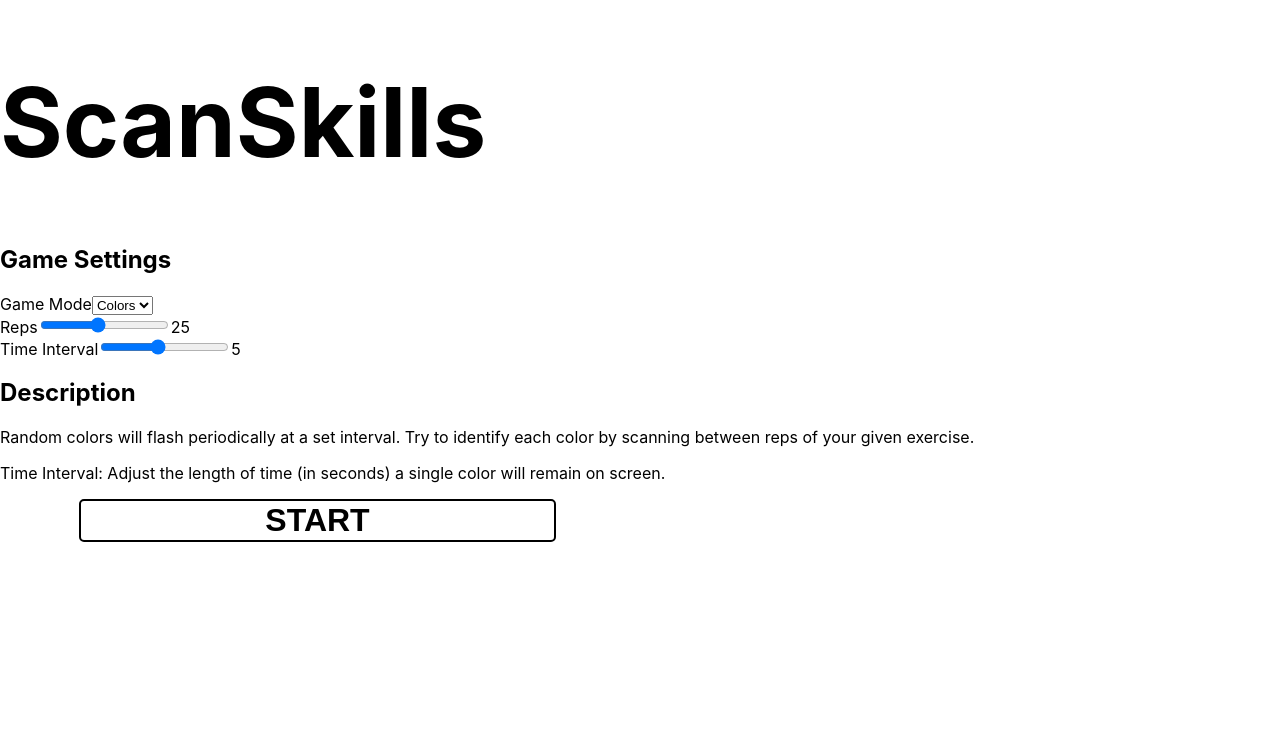
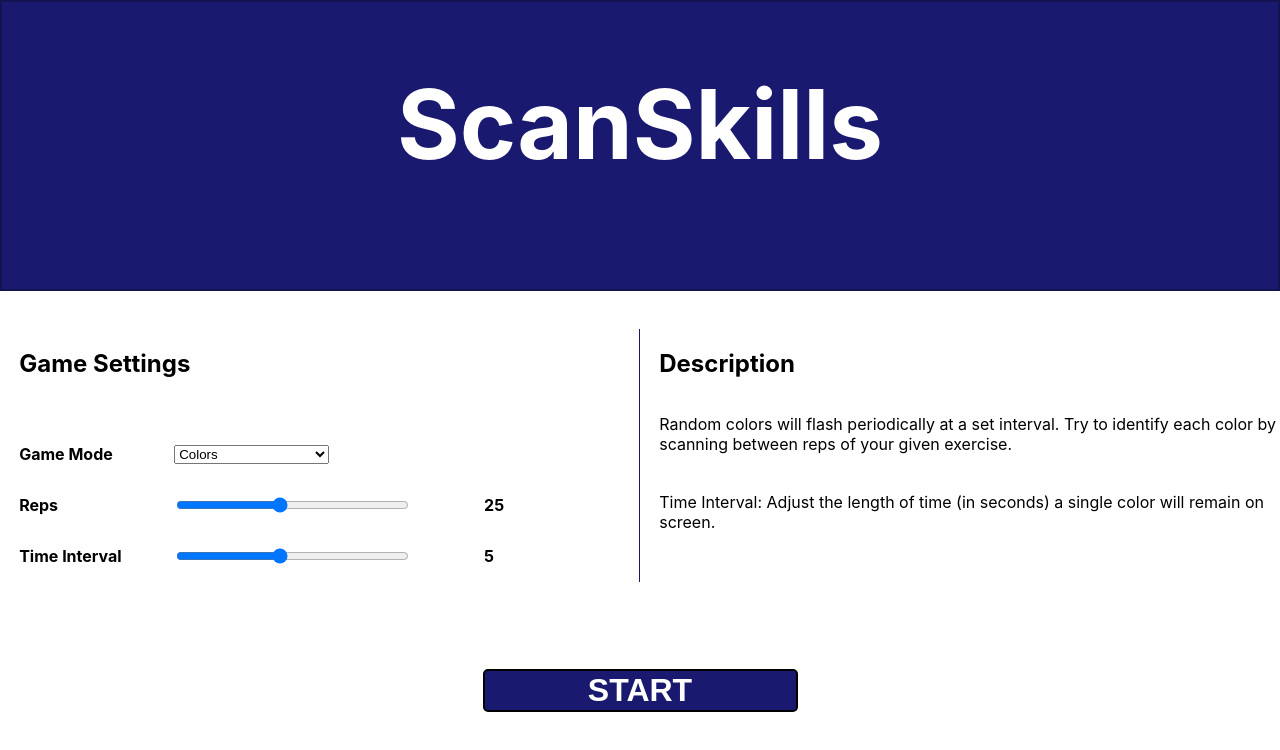
Before and after one commit to donaldsimmons/scan-skills, a Next.js app: page / in a window 1280 px wide. Shown: the top 750 px of the page. Built offline with nearby package versions, Linux system fonts and the light colour scheme.

Commit message:
Update styles for Home page/index.js

```diff
--- a/pages/_app.js
+++ b/pages/_app.js
@@ -1,4 +1,5 @@
 import '../styles/globals.css'
+import '../styles/home.css'
 import '../styles/games.scss'
 
 function MyApp({ Component, pageProps }) {
--- a/styles/games.scss
+++ b/styles/games.scss
@@ -1,12 +1,6 @@
 /*
   General
 */
-
-button {
-  cursor: pointer;
-  background-color: white;
-  border-style: solid;
-}
 
 #game-area {
   width: 100%;
@@ -36,42 +30,6 @@ button {
 
 #button-area a button {
   width: 100%;
-}
-
-.text-white {
-  color: white;
-}
-
-.text-black {
-  color: black;
-}
-
-.bg-white {
-  background-color: white;
-}
-
-.bg-blue {
-  background-color: blue;
-}
-
-.bg-red {
-  background-color: red;
-}
-
-.bg-yellow {
-  background-color: yellow;
-}
-
-.bg-green {
-  background-color: green;
-}
-
-.bg-purple {
-  background-color: purple;
-}
-
-.bg-orange {
-  background-color: orange;
 }
 
 /*
--- a/styles/globals.css
+++ b/styles/globals.css
@@ -1,3 +1,5 @@
+/* Global Element Styles */
+
 html,
 body {
   padding: 0;
@@ -6,11 +8,53 @@ body {
     Ubuntu, Cantarell, Fira Sans, Droid Sans, Helvetica Neue, sans-serif;
 }
 
+* {
+  box-sizing: border-box;
+}
+
 a {
   color: inherit;
   text-decoration: none;
 }
 
-* {
-  box-sizing: border-box;
+button {
+  cursor: pointer;
+  background-color: white;
+  border-style: solid;
 }
+
+/* Text Styles */
+
+.text-white {
+  color: white;
+}
+
+.text-black {
+  color: black;
+}
+
+/* Background Styles */
+
+.bg-white {
+  background-color: white;
+}
+
+.bg-blue {
+  background-color: blue;
+}
+
+.bg-yellow {
+  background-color: yellow;
+}
+
+.bg-green {
+  background-color: green;
+}
+
+.bg-purple {
+  background-color: purple;
+}
+
+.bg-orange {
+  background-color: orange;
+}
--- /dev/null
+++ b/styles/home.css
@@ -0,0 +1,74 @@
+#home-page {
+  position: fixed;
+  width: 100%;
+  height: 100%;
+  display: grid;
+  grid-template-rows: 1fr 1fr .75fr;
+}
+
+.title-screen .title-area {
+  background-color: #191970;
+  color: white;
+  border: 2px solid #131350;
+  text-align: center;
+}
+
+#home-page #button-area {
+  display: grid;
+  grid-template-columns: repeat(3, 1fr);
+}
+
+#home-page #button-area a {
+  width: 75%;
+  grid-column: 2 / span 1;
+  justify-self: center;
+  align-self: center;
+}
+
+.title-screen button {
+  background-color: #191970;
+  color: white;
+}
+
+.title-screen button:hover {
+  background-color: #131350;
+}
+
+#game-selection-area {
+  display: grid;
+  margin-top: 3%;
+  grid: 1fr / 1fr 1fr;
+}
+
+#game-selection-area > div {
+  padding-left: 3%;
+}
+
+#selection-area {
+  display: grid;
+  grid-template-row: repeat(3, 1fr);
+  border-right: 1px solid #191970;
+}
+
+#selection-area > div {
+  display: grid;
+  grid: 1fr / .50fr 1fr .50fr;
+  align-items: center;
+}
+
+#selection-area label {
+  font-weight: bold;
+}
+
+#selection-area input {
+  width: 75%;
+}
+
+#game-selection-area select {
+  width: 50%;
+}
+
+#description-area {
+  display: grid;
+  grid-template-rows: .3fr .7fr;
+}
```
